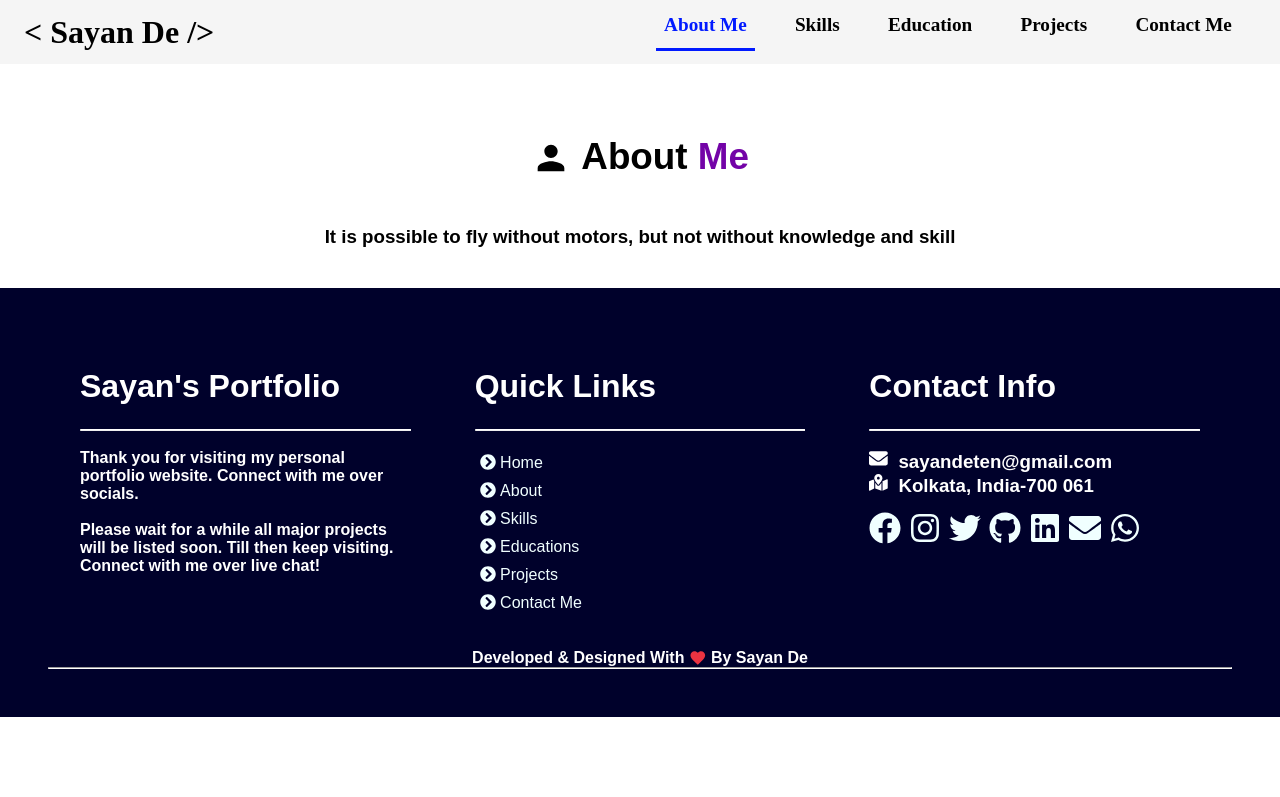
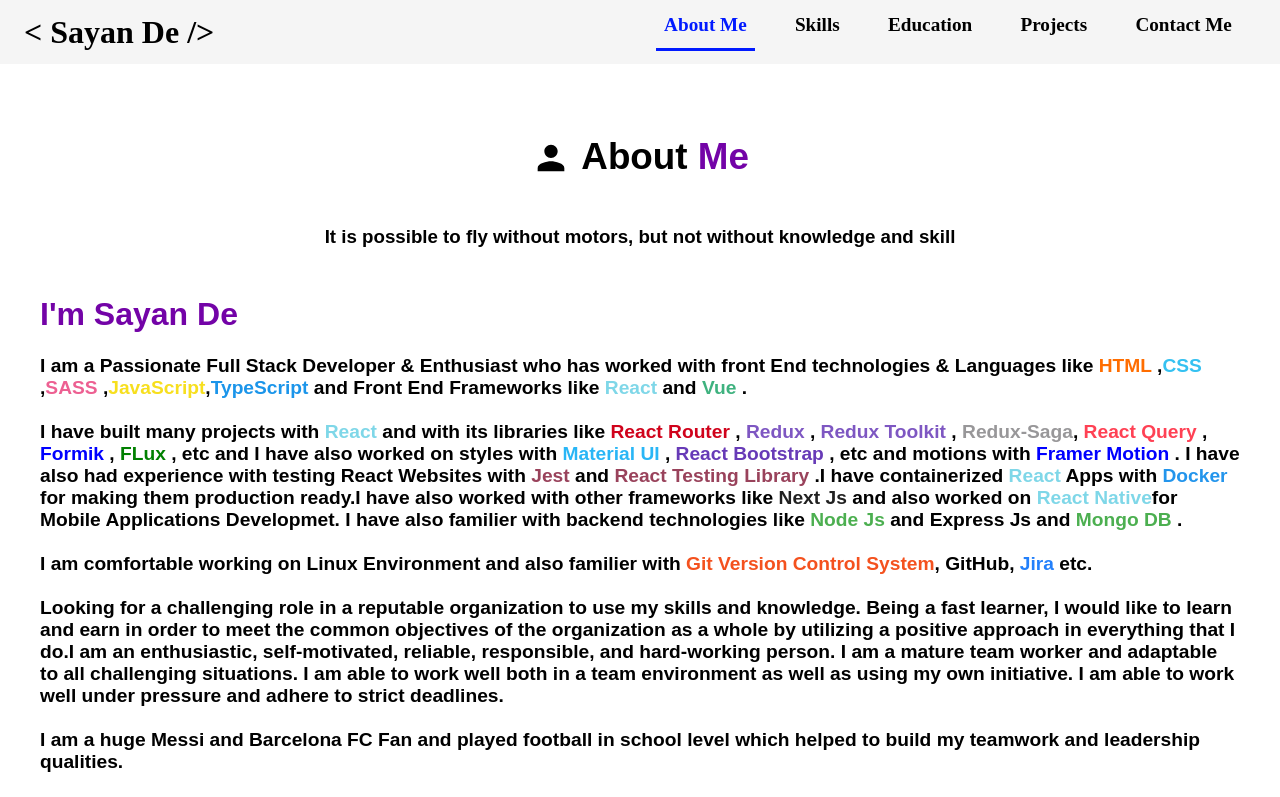
Before and after one commit to sayandedotcom/My-Portfolio-Website-ReactJs, a React (Create React App) app: page /about in a window 1280 px wide. Shown: the top 797 px of the page. Built offline with nearby package versions, Linux system fonts and the light colour scheme.

Commit message:
Ninth Commit

```diff
--- a/src/components/about/about.css
+++ b/src/components/about/about.css
@@ -23,3 +23,8 @@
   text-align: center;
   font-weight: 600;
 }
+.about-essay {
+  margin-top: 3rem;
+  color: black;
+  font-size: 1.2rem;
+}
--- a/src/components/about/about.jsx
+++ b/src/components/about/about.jsx
@@ -1,7 +1,10 @@
 import React from "react";
-import { Grid } from "@mui/material";
+import { Grid, Button } from "@mui/material";
 import "./about.css";
+import NavigateNextIcon from "@mui/icons-material/NavigateNext";
+import File from "../../assests/SayanDeCV.pdf";
 import PersonIcon from "@mui/icons-material/Person";
+
 export default function About() {
   return (
     <Grid container className="about" p={5}>
@@ -15,6 +18,91 @@
           skill
         </h3>
       </Grid>
+      <Grid item lg={12} md={12} sm={12} xs={12}>
+        <h3 className="about-essay">
+          <span style={{ color: "#7303a7", fontSize: "2rem" }}>
+            I'm Sayan De
+          </span>{" "}
+          <br />
+          <br />I am a Passionate Full Stack Developer & Enthusiast who has
+          worked with front End technologies & Languages like{" "}
+          <span style={{ color: "#ff6d00" }}>HTML</span> ,
+          <span style={{ color: "#35c1f1" }}>CSS</span> ,
+          <span style={{ color: "#ed6092" }}>SASS</span> ,
+          <span style={{ color: "#f7df1e" }}>JavaScript</span>,
+          <span style={{ color: "#1b95ea" }}>TypeScript</span> and Front End
+          Frameworks like <span style={{ color: "#7fd7e8" }}>React</span> and{" "}
+          <span style={{ color: "#3fb27f" }}>Vue</span> .
+          <br />
+          <br />I have built many projects with{" "}
+          <span style={{ color: "#7fd7e8" }}>React</span> and with its libraries
+          like <span style={{ color: "#d0021b" }}>React Router</span> ,{" "}
+          <span style={{ color: "#7e57c2" }}>Redux</span> ,{" "}
+          <span style={{ color: "#7e57c2" }}>Redux Toolkit</span> ,{" "}
+          <span style={{ color: "#989799" }}>Redux-Saga</span>,{" "}
+          <span style={{ color: "#ff4154" }}>React Query</span> ,{" "}
+          <span style={{ color: "blue" }}>Formik</span> ,{" "}
+          <span style={{ color: "green" }}>FLux</span> , etc and I have also
+          worked on styles with{" "}
+          <span style={{ color: "#29b6f6" }}>Material UI</span> ,{" "}
+          <span style={{ color: "#673ab7" }}>React Bootstrap</span> , etc and
+          motions with <span style={{ color: "blue" }}>Framer Motion</span> . I
+          have also had experience with testing React Websites with{" "}
+          <span style={{ color: "#99425b" }}>Jest</span> and{" "}
+          <span style={{ color: "#99425b" }}>React Testing Library</span> .I
+          have containerized <span style={{ color: "#7fd7e8" }}>React</span>{" "}
+          Apps with <span style={{ color: "#2395ec" }}>Docker</span> for making
+          them production ready.I have also worked with other frameworks like{" "}
+          <span style={{ color: "#212121" }}>Next Js</span> and also worked on{" "}
+          <span style={{ color: "#7fd7e8" }}>React Native</span>
+          for Mobile Applications Developmet. I have also familier with backend
+          technologies like <span style={{ color: "#4caf50" }}>
+            Node Js
+          </span>{" "}
+          and <span style={{ color: "7fd7e8" }}>Express Js</span> and{" "}
+          <span style={{ color: "#4caf50" }}>Mongo DB</span> .
+          <br />
+          <br />I am comfortable working on Linux Environment and also familier
+          with
+          <span style={{ color: "#f4511e" }}> Git Version Control System</span>,
+          <span style={{ color: "7fd7e8" }}> GitHub</span>,{" "}
+          <span style={{ color: "#2380fb" }}>Jira</span> etc.
+          <br />
+          <br />
+          Looking for a challenging role in a reputable organization to use my
+          skills and knowledge. Being a fast learner, I would like to learn and
+          earn in order to meet the common objectives of the organization as a
+          whole by utilizing a positive approach in everything that I do.I am an
+          enthusiastic, self-motivated, reliable, responsible, and hard-working
+          person. I am a mature team worker and adaptable to all challenging
+          situations. I am able to work well both in a team environment as well
+          as using my own initiative. I am able to work well under pressure and
+          adhere to strict deadlines.
+          <br />
+          <br />I am a huge Messi and Barcelona FC Fan and played football in
+          school level which helped to build my teamwork and leadership
+          qualities.
+          <br />
+          <br />
+          <h3 style={{ textAlign: "center" }}>
+            Before working on anything on React check for its libraries.{" "}
+            <span style={{ fontSize: "1.3rem" }}> ~ Sayan De</span>
+          </h3>
+          <br />
+          <a href={File} target="blank" style={{ textDecoration: "none" }}>
+            {" "}
+            <Button
+              sx={{ my: 6 }}
+              variant="contained"
+              size="large"
+              endIcon={<NavigateNextIcon />}
+              // onClick={() => (window.location.href = { File })}
+            >
+              My Resume
+            </Button>
+          </a>
+        </h3>
+      </Grid>
     </Grid>
   );
 }
--- a/src/components/skills/skills.jsx
+++ b/src/components/skills/skills.jsx
@@ -25,7 +25,7 @@
 
       <Grid item lg={12} md={12} sm={12} xs={12} p={2}>
         <p className="other-skills-heading">
-          Front-End Technologies I have worked with
+          Front-End Technologies & libraries I have worked with
         </p>
       </Grid>
 
@@ -58,9 +58,7 @@
       </Grid>
 
       <Grid item lg={12} md={12} sm={12} xs={12} p={2}>
-        <p className="other-skills-heading">
-          Others Technologies I have worked with
-        </p>
+        <p className="other-skills-heading">Others</p>
       </Grid>
 
       <Grid item lg={4} md={4} sm={12} xs={12} p={3} className="skills-title">
```
